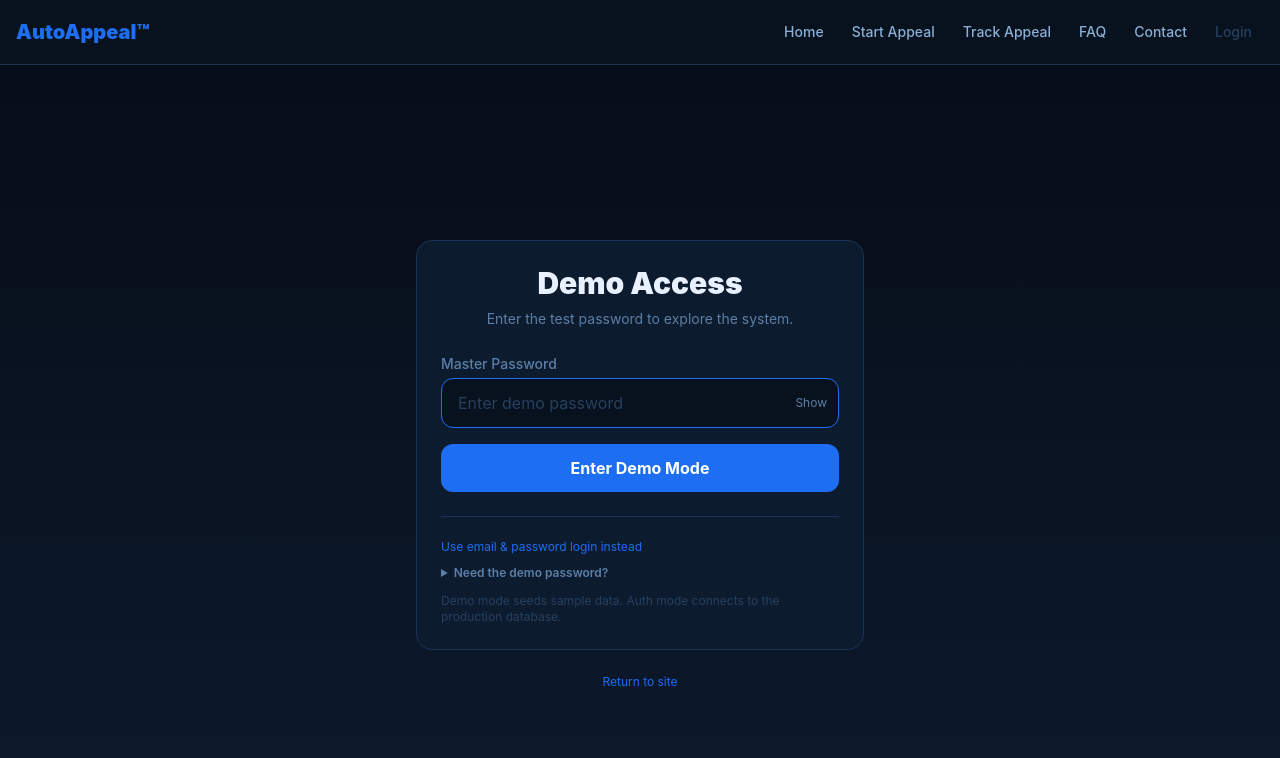
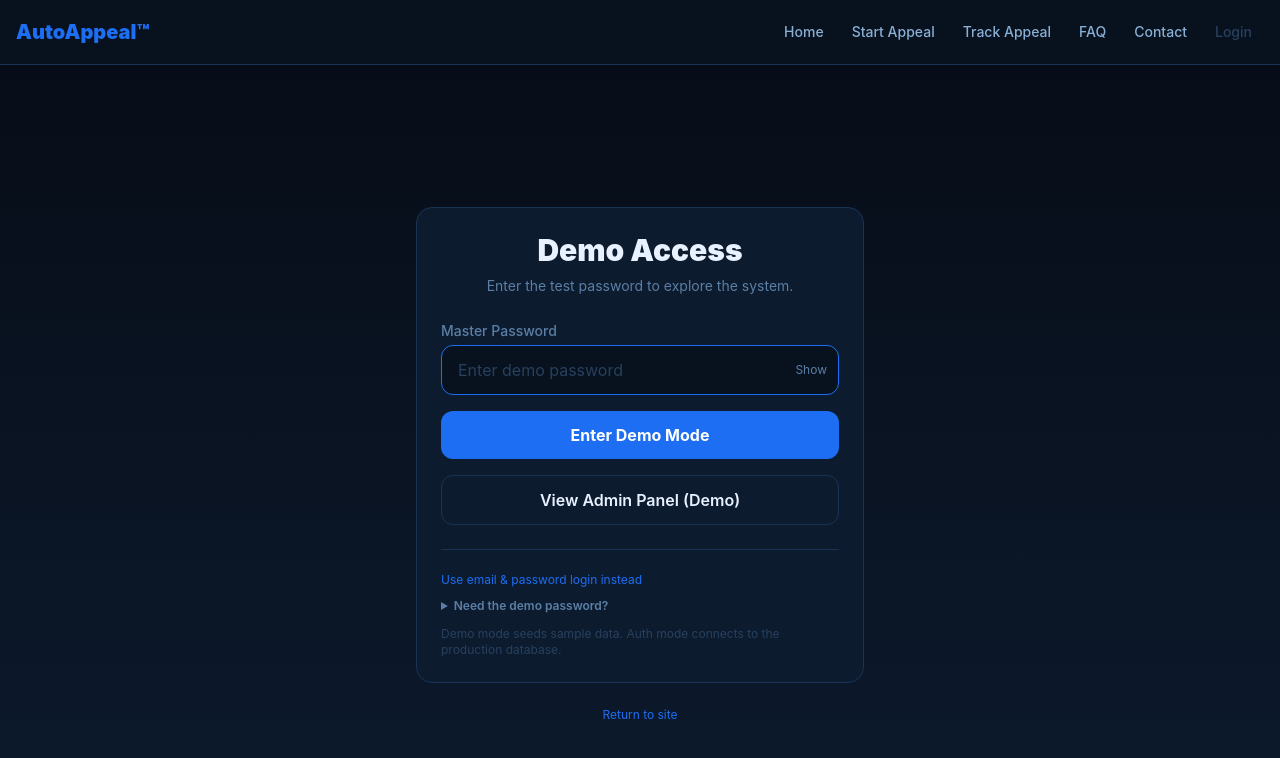
Before and after one commit to jasonmanuel-cmd/autoappel, a Next.js app: page /login in a window 1280 px wide. Shown: the top 758 px of the page. Built offline with nearby package versions, Linux system fonts and the light colour scheme.

Commit message:
feat: add demo admin panel button to login page for quick access

```diff
--- a/app/login/page.tsx
+++ b/app/login/page.tsx
@@ -34,6 +34,12 @@ export default function LoginPage() {
     } else {
       setError('Invalid password')
     }
+  }
+
+  const handleDemoAdminLogin = () => {
+    store.setDemoMode(true)
+    store.addAuditLog({ actor: 'demo-admin', action: 'DEMO_ADMIN_LOGIN', resource: 'system', details: 'Demo admin panel access', severity: 'info' })
+    router.push('/control-panel')
   }
 
   const handleAuthLogin = async (e: React.FormEvent) => {
@@ -120,6 +126,14 @@ export default function LoginPage() {
               <button type="submit" className="btn-primary w-full">
                 Enter Demo Mode
               </button>
+
+              <button
+                type="button"
+                onClick={handleDemoAdminLogin}
+                className="btn-secondary w-full"
+              >
+                View Admin Panel (Demo)
+              </button>
             </form>
           ) : authMode === 'login' ? (
             <form onSubmit={handleAuthLogin} className="space-y-4">
@@ -150,11 +164,11 @@ export default function LoginPage() {
                 {loading ? 'Signing in...' : 'Sign In'}
               </button>
 
-              <div className="text-center pt-4 border-t border-border">
+              <div className="text-center pt-4 border-t border-border space-y-2">
                 <button
                   type="button"
                   onClick={() => { setAuthMode('signup'); setError(''); setEmail(''); setAuthPassword(''); setConfirmPassword('') }}
-                  className="text-xs text-primary hover:underline cursor-pointer bg-transparent border-none"
+                  className="text-xs text-primary hover:underline cursor-pointer bg-transparent border-none w-full"
                 >
                   Don't have an account? Sign up
                 </button>
```
